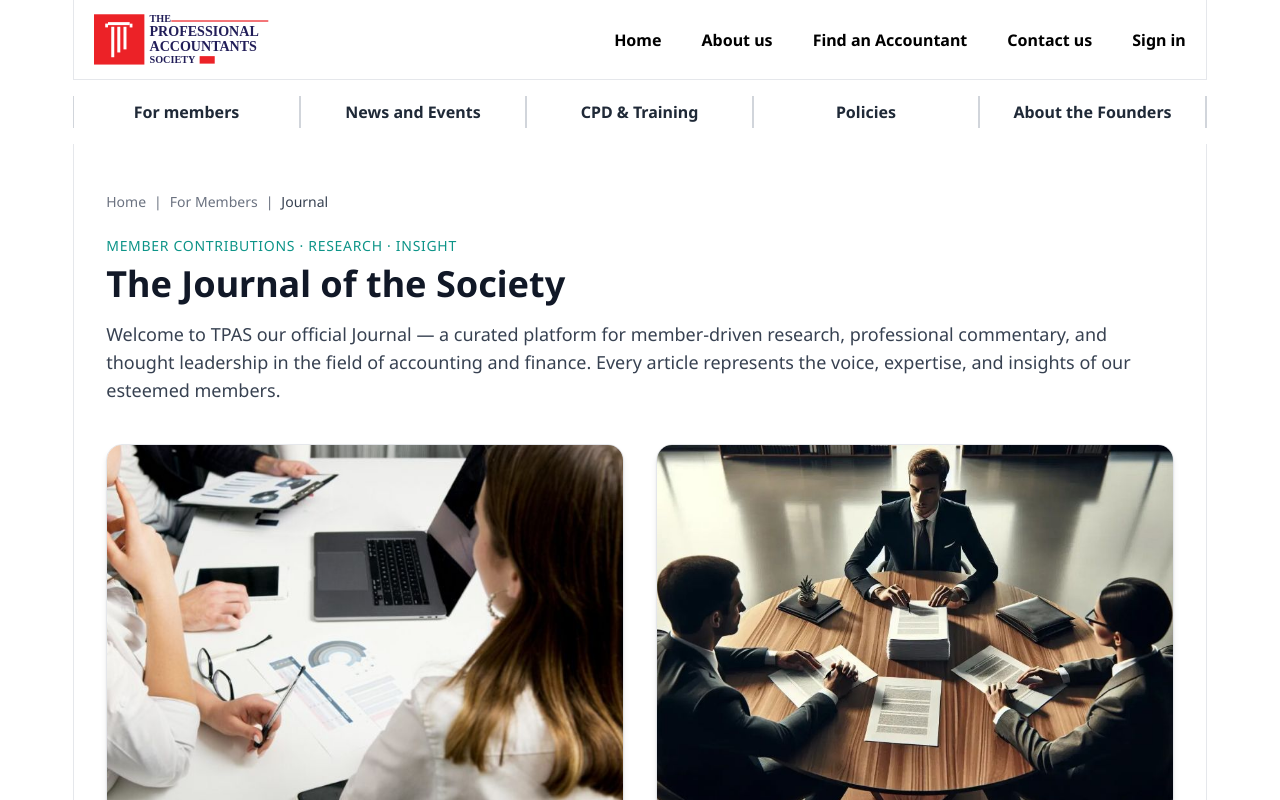
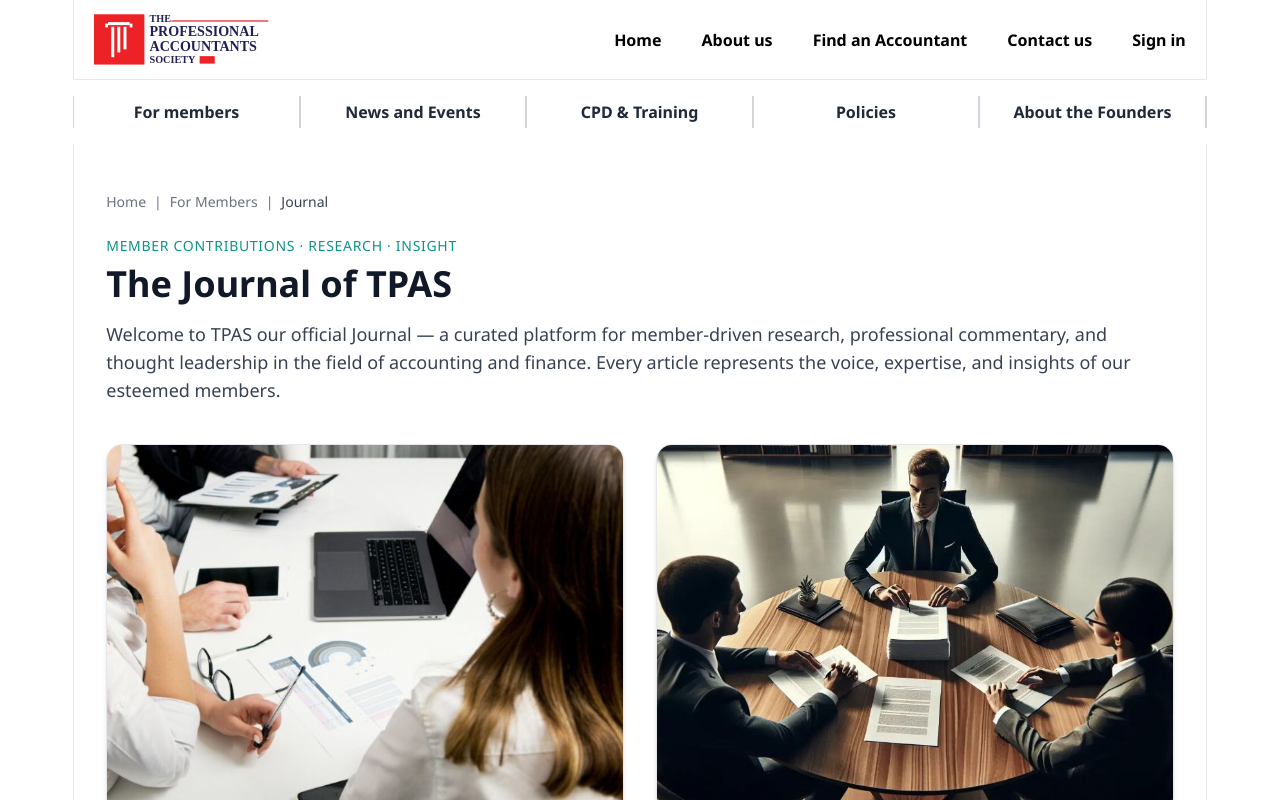
Before and after one commit to Nasir-1310/Accountant-Society-UK, a Next.js app in the folder Client/: page /members/journal in a window 1280 px wide. Shown: the top 800 px of the page. Built offline with nearby package versions, Linux system fonts and the light colour scheme.

Commit message:
home page journal, rules and guidance link added

```diff
--- a/Client/src/app/data/featureCards.ts
+++ b/Client/src/app/data/featureCards.ts
@@ -21,7 +21,7 @@ const featureCards = [
     id: 3,
     title: "Rules and guidance",
     image: "/tir-400px-250px.jpg",
-    link: "/rules-guidance",
+    link: "/members/rules-and-guidance",
     buttonText: "Read more",
     bgColor: "bg-teal-500",
     titleColor: "text-blue-600",
@@ -30,7 +30,7 @@ const featureCards = [
     id: 4,
     title: "Journal",
     image: "/journal.jpg",
-    link: "/publications/journal",
+    link: "/members/journal",
     buttonText: "Read more",
     bgColor: "bg-blue-500",
     titleColor: "text-red-600",
--- a/Client/src/app/members/journal/page.tsx
+++ b/Client/src/app/members/journal/page.tsx
@@ -47,7 +47,7 @@ export default function Journal() {
         {/* Title */}
         <div data-aos="fade-up" className="mb-10">
           <h1 className="text-3xl md:text-4xl font-bold text-gray-900 mb-4">
-            The Journal of the Society
+            The Journal of TPAS
           </h1>
           <p className="text-lg text-gray-700 ">
             Welcome to TPAS our official Journal — a curated platform for
```
